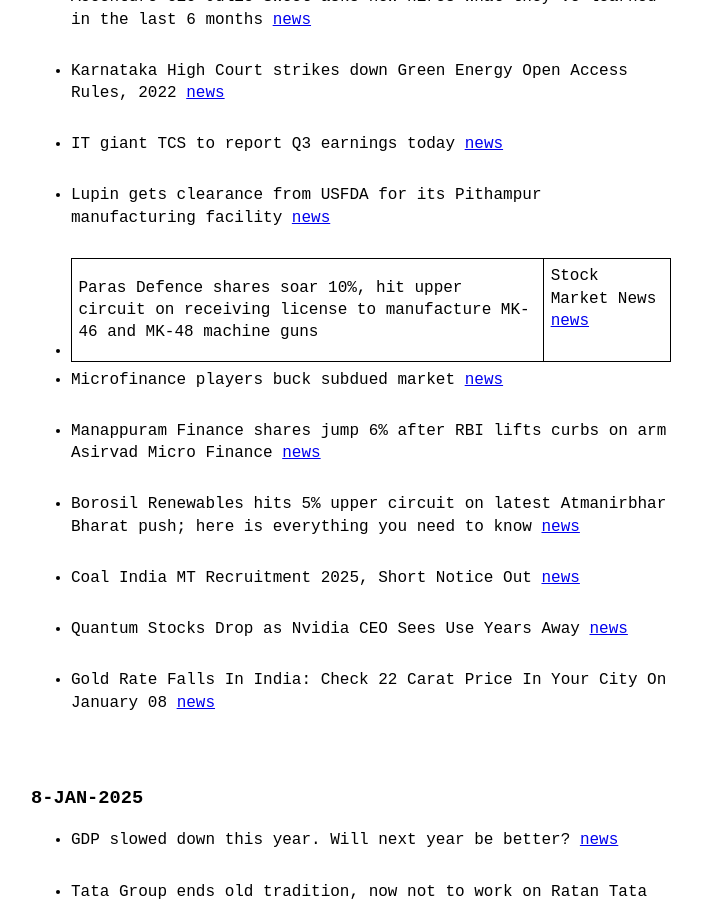
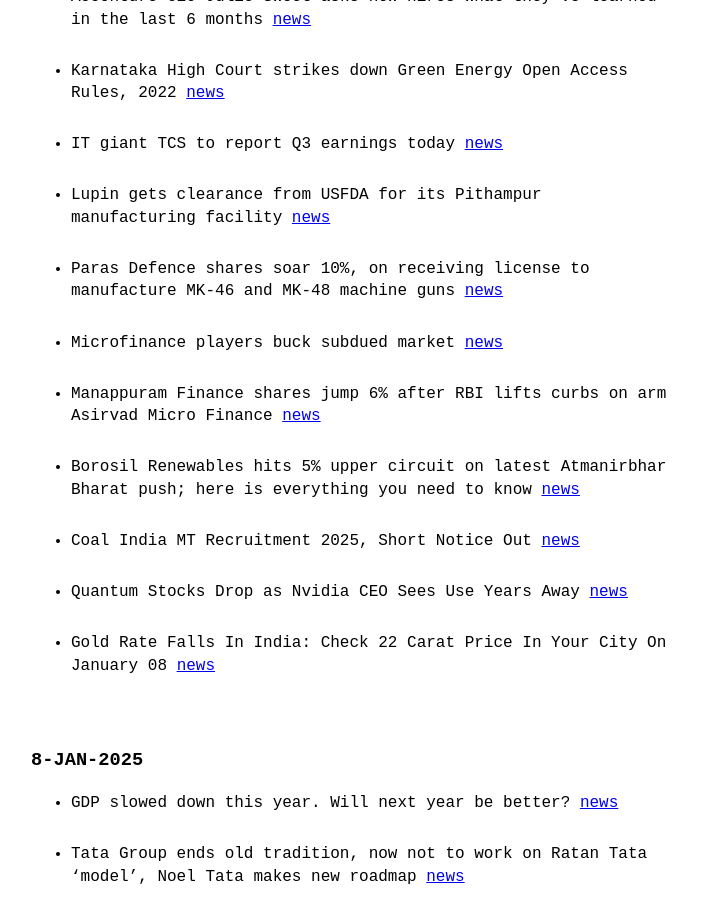
Before and after one commit to VallarasuS/Vallarasu.in, a Jekyll site: the page built from docs/finance.md, in a window 1280 px wide and 900 px high, scrolled down 333 px. Shown: the whole window, without its empty margins (289-991 px from the left). Built offline with Jekyll 4.4.1, drawn with Linux system fonts in a browser that asks for light colours.

Commit message:
Update finance.md

```diff
--- a/docs/finance.md
+++ b/docs/finance.md
@@ -10,7 +10,7 @@
 - Karnataka High Court strikes down Green Energy Open Access Rules, 2022 [news](https://www.barandbench.com/news/karnataka-high-court-strikes-down-green-energy-open-access-rules-2022) <br/><br/>
 - IT giant TCS to report Q3 earnings today [news](https://www.cnbctv18.com/market/earnings/tcs-q3-results-live-updates-tata-consultancy-services-q3-fy25-revenue-earning-profit-loss-dividend-liveblog-19537058.htm) <br/><br/>
 - Lupin gets clearance from USFDA for its Pithampur manufacturing facility [news](https://www.business-standard.com/industry/news/lupin-gets-clearance-from-usfda-for-its-pithampur-manufacturing-facility-125010801070_1.html) <br/><br/>
-- Paras Defence shares soar 10%, hit upper circuit on receiving license to manufacture MK-46 and MK-48 machine guns | Stock Market News [news](https://www.livemint.com/market/stock-market-news/paras-defence-shares-soar-10-hit-upper-circuit-on-receiving-license-under-the-arms-act-1959-11736223350065.html) <br/><br/>
+- Paras Defence shares soar 10%, on receiving license to manufacture MK-46 and MK-48 machine guns [news](https://www.livemint.com/market/stock-market-news/paras-defence-shares-soar-10-hit-upper-circuit-on-receiving-license-under-the-arms-act-1959-11736223350065.html) <br/><br/>
 - Microfinance players buck subdued market [news](https://www.moneycontrol.com/news/business/markets/spandana-sphoorty-stock-skyrockets-15-amid-heavy-volumes-12905456.html) <br/><br/>
 - Manappuram Finance shares jump 6% after RBI lifts curbs on arm Asirvad Micro Finance [news](https://www.moneycontrol.com/news/business/markets/jefferies-hikes-manappuram-finance-target-price-after-rbi-lifts-curbs-on-arm-asirvad-12906232.html) <br/><br/>
 - Borosil Renewables hits 5% upper circuit on latest Atmanirbhar Bharat push; here is everything you need to know [news](https://upstox.com/news/market-news/stocks/borosil-renewables-announces-50-capacity-expansion-in-solar-glass-check-key-details-and-stock-performance/article-139584/) <br/><br/>
```
